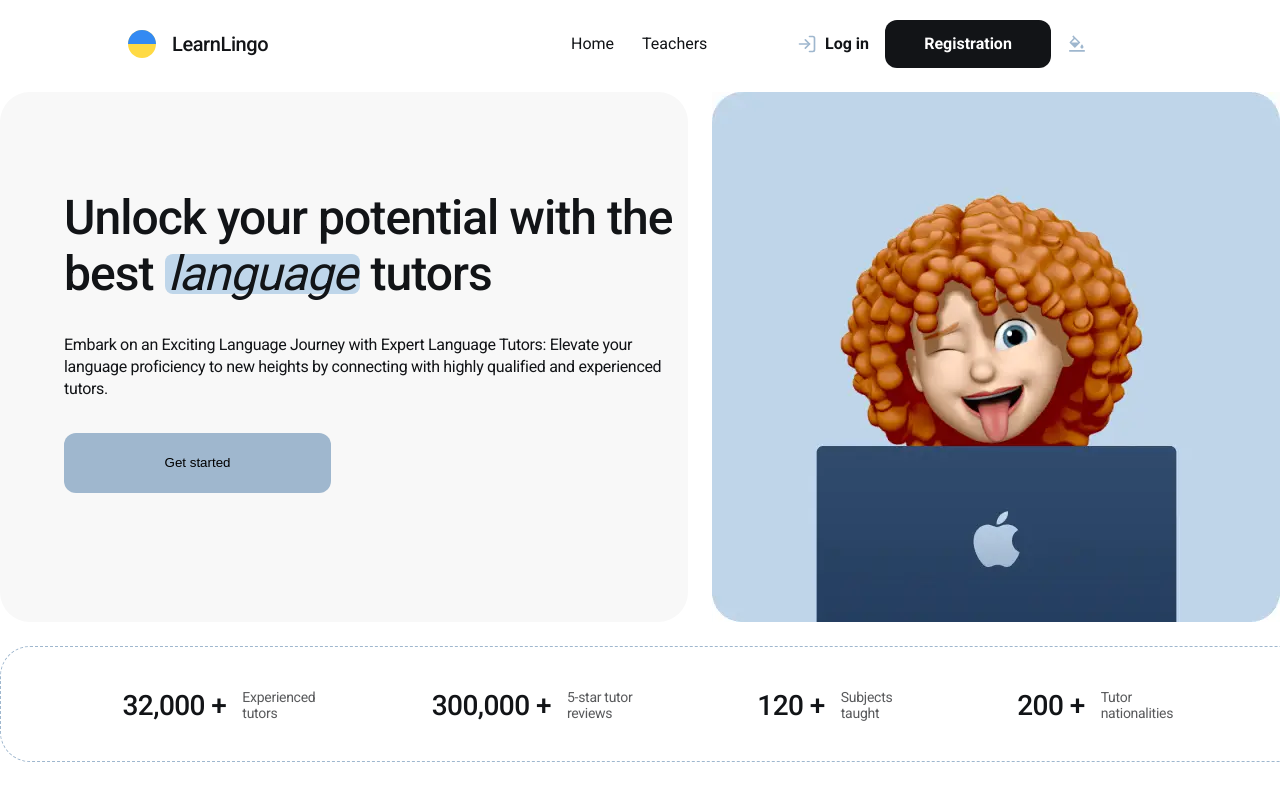
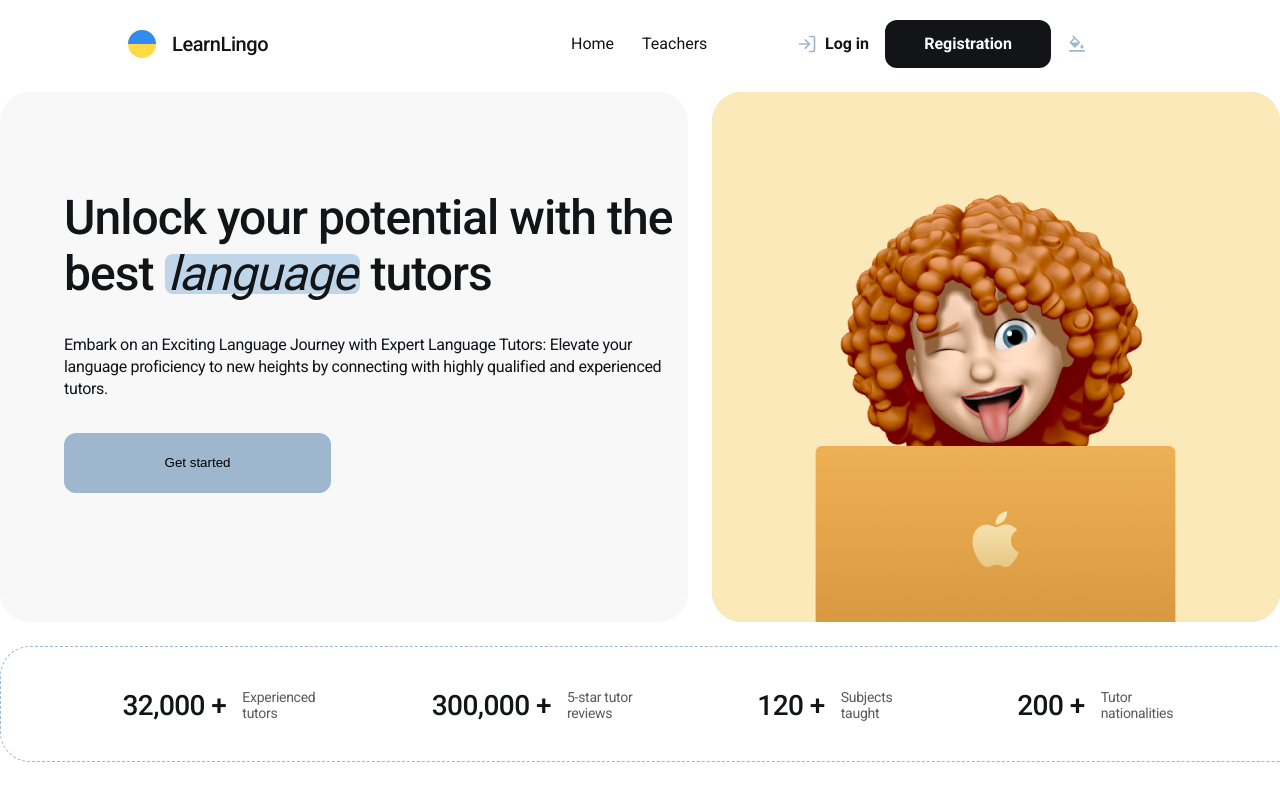
Before and after one commit to tanya-vasylovych/learn-lingo, a Next.js app: page / in a window 1280 px wide. Built offline with nearby package versions, Linux system fonts and the light colour scheme.

Commit message:
home image

```diff
--- a/app/page.tsx
+++ b/app/page.tsx
@@ -1,9 +1,34 @@
 "use client";
+import { useState, useEffect } from "react";
 import Image from "next/image";
 import Benefit from "@/components/Benefit/Benefit";
 import css from "./page.module.css";
 
 export default function Home() {
+  const [imgColor, setImgColor] = useState("#F4C550");
+
+  useEffect(() => {
+    const updateImage = () => {
+      const savedColor = localStorage.getItem("main-color");
+      if (savedColor) {
+        setImgColor(savedColor);
+      }
+    };
+
+    updateImage();
+
+    window.addEventListener("storage", updateImage);
+
+    return () => window.removeEventListener("storage", updateImage);
+  }, []);
+
+  const imageMap: Record<string, string> = {
+    "#F4C550": "/image/block (1).png",
+    "#9FBAAE": "/image/block (2).png",
+    "#9FB7CE": "/image/block.webp",
+    "#E0A39A": "/image/block-rose.webp",
+    "#F0AA8D": "/image/block-orange.webp",
+  };
   const handleClick = () => {
     window.location.href = "/filter/";
   };
@@ -29,7 +54,7 @@ export default function Home() {
         </div>
         <div className={css.img}>
           <Image
-            src="/image/block.webp"
+            src={imageMap[imgColor] || "/image/block.webp"}
             alt="Language tutors illustration"
             width={568}
             height={530}
--- a/components/Header/Header.tsx
+++ b/components/Header/Header.tsx
@@ -41,6 +41,8 @@ const Header = () => {
 
     localStorage.setItem("main-color", colorValue);
     localStorage.setItem("hover-color", hoverValue);
+
+    window.dispatchEvent(new Event("storage"));
 
     setIsColorPickerOpen(false);
   };
```
Also changed, not shown: public/image/block (1).png (added), public/image/block (2).png (added).
